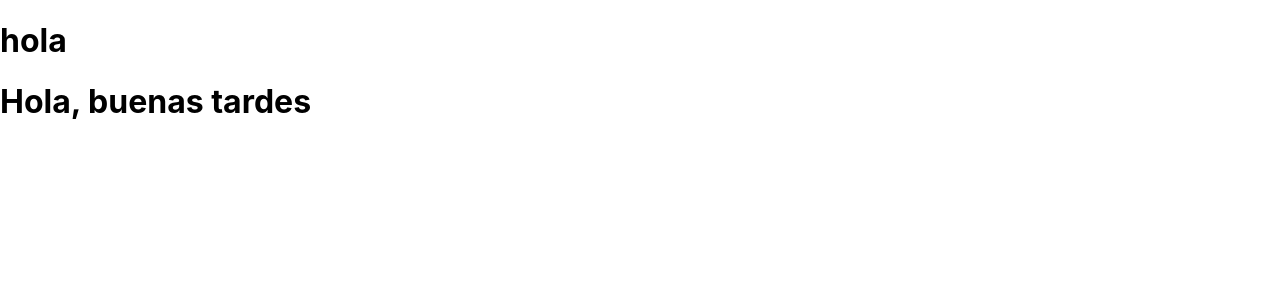
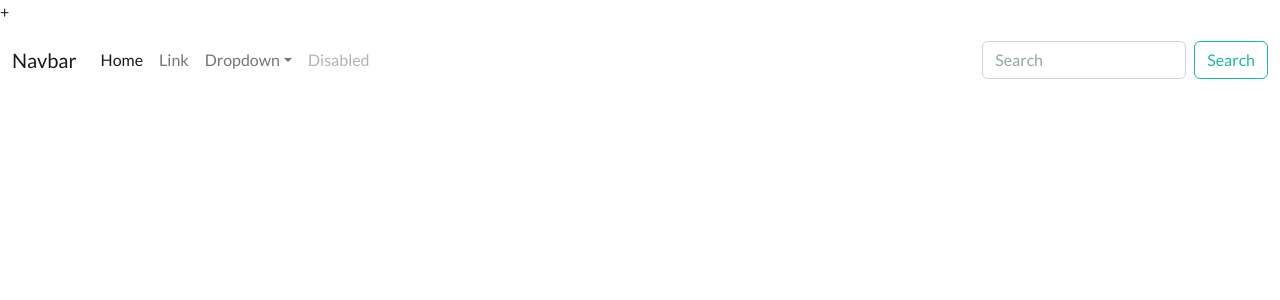
Before and after one commit to Bosterman12/PreEntrega1Bandi, a React (Create React App) app: page / in a window 1280 px wide. Shown: the top 300 px of the page. Built offline with nearby package versions, Linux system fonts and the light colour scheme.

Commit message:
trayendo el navbar en jsx

```diff
--- a/public/index.html
+++ b/public/index.html
@@ -5,12 +5,14 @@
   <meta charset="UTF-8">
   <meta http-equiv="X-UA-Compatible" content="IE=edge">
   <meta name="viewport" content="width=device-width, initial-scale=1.0">
-  <link rel="icon" href="favicon.ico" />
+  <link rel="icon" href="favicon.ico" />+
+  <link rel="stylesheet" href="https://bootswatch.com/5/flatly/bootstrap.min.css">
   <title>Ecommerce 44995</title>
 </head>
 <body>
-  <h1>hola</h1>
+
 
   <div id="root"></div>
+  <script src="https://cdn.jsdelivr.net/npm/bootstrap@5.3.0-alpha1/dist/js/bootstrap.bundle.min.js" integrity="sha384-w76AqPfDkMBDXo30jS1Sgez6pr3x5MlQ1ZAGC+nuZB+EYdgRZgiwxhTBTkF7CXvN" crossorigin="anonymous"></script>
 </body>
 </html>
--- a/src/App.jsx
+++ b/src/App.jsx
@@ -5,8 +5,43 @@
 
 export const App = () => {
   return (
-    <div className='divInicial'>
-      <h1>Hola, buenas tardes</h1>
+
+    <nav className="navbar navbar-expand-lg bg-body-tertiary">
+    <div className="container-fluid">
+      <a className="navbar-brand" href="#">Navbar</a>
+      <button className="navbar-toggler" type="button" data-bs-toggle="collapse" data-bs-target="#navbarSupportedContent" aria-controls="navbarSupportedContent" aria-expanded="false" aria-label="Toggle navigation">
+        <span className="navbar-toggler-icon" />
+      </button>
+      <div className="collapse navbar-collapse" id="navbarSupportedContent">
+        <ul className="navbar-nav me-auto mb-2 mb-lg-0">
+          <li className="nav-item">
+            <a className="nav-link active" aria-current="page" href="#">Home</a>
+          </li>
+          <li className="nav-item">
+            <a className="nav-link" href="#">Link</a>
+          </li>
+          <li className="nav-item dropdown">
+            <a className="nav-link dropdown-toggle" href="#" role="button" data-bs-toggle="dropdown" aria-expanded="false">
+              Dropdown
+            </a>
+            <ul className="dropdown-menu">
+              <li><a className="dropdown-item" href="#">Action</a></li>
+              <li><a className="dropdown-item" href="#">Another action</a></li>
+              <li><hr className="dropdown-divider" /></li>
+              <li><a className="dropdown-item" href="#">Something else here</a></li>
+            </ul>
+          </li>
+          <li className="nav-item">
+            <a className="nav-link disabled">Disabled</a>
+          </li>
+        </ul>
+        <form className="d-flex" role="search">
+          <input className="form-control me-2" type="search" placeholder="Search" aria-label="Search" />
+          <button className="btn btn-outline-success" type="submit">Search</button>
+        </form>
+      </div>
     </div>
+  </nav>
+
   );
 }
```
